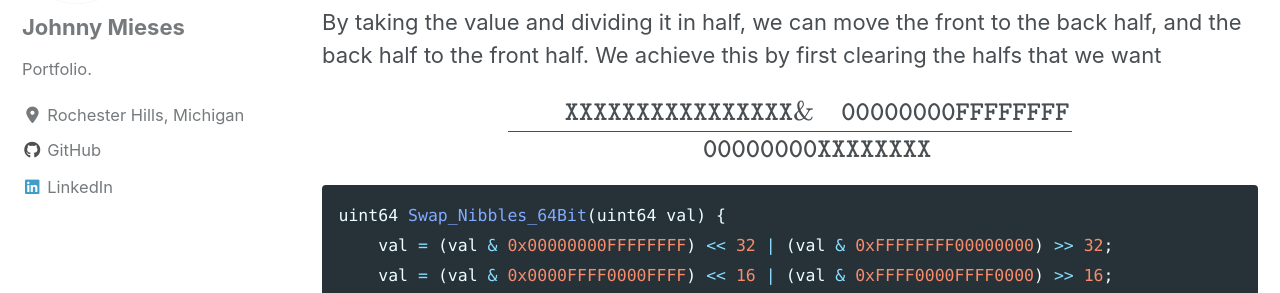
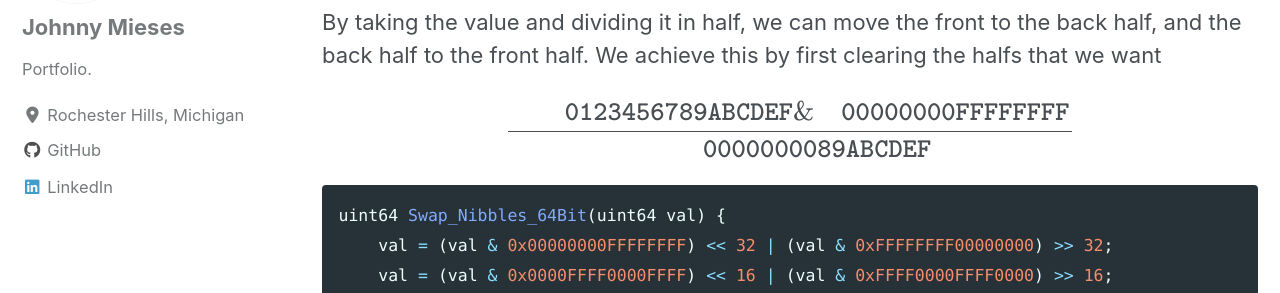
Before and after one commit to jmieses/jmportfolio.github.io, a Jekyll site: the page built from _posts/2020-04-24-Swapping-Nibbles-in-64-bitfield.md, in a window 1280 px wide and 900 px high, scrolled down 773 px. Shown: the part 159-452 px from the top of the window. Built offline with Jekyll 4.4.1, drawn with Linux system fonts in a browser that asks for light colours; cached includes are drawn as plain includes; nearby versions of some CDN libraries; formulas are drawn with MathJax 3.

Commit message:
post update

````diff
--- a/_posts/2020-04-24-Swapping-Nibbles-in-64-bitfield.md
+++ b/_posts/2020-04-24-Swapping-Nibbles-in-64-bitfield.md
@@ -21,7 +21,7 @@ In addition, let's suppose that we need to keep the nibbles in a specific ordere
 
 By taking the value and dividing it in half, we can move the front to the back half, and the back half to the front half. We achieve this by first clearing the halfs that we want
 
-$$ \frac{\qquad \texttt{XXXXXXXXXXXXXXXX} \\ \&  \quad \texttt{00000000FFFFFFFF}}{\qquad \texttt{00000000XXXXXXXX}}  $$
+$$ \frac{\qquad \texttt{0123456789ABCDEF} \\ \&  \quad \texttt{00000000FFFFFFFF}}{\qquad \texttt{0000000089ABCDEF}}  $$
 
 ```c
 uint64 Swap_Nibbles_64Bit(uint64 val) {
````
